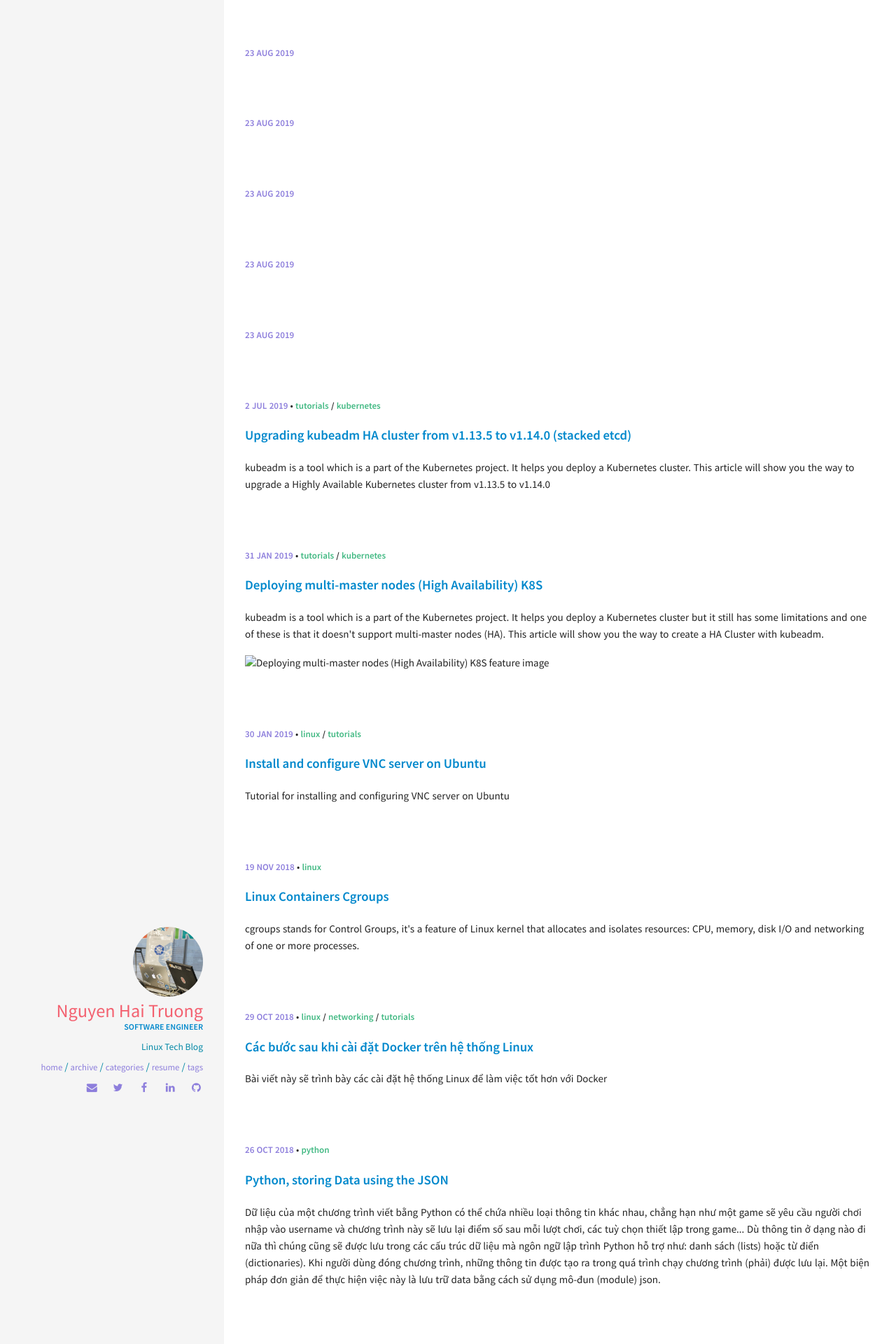
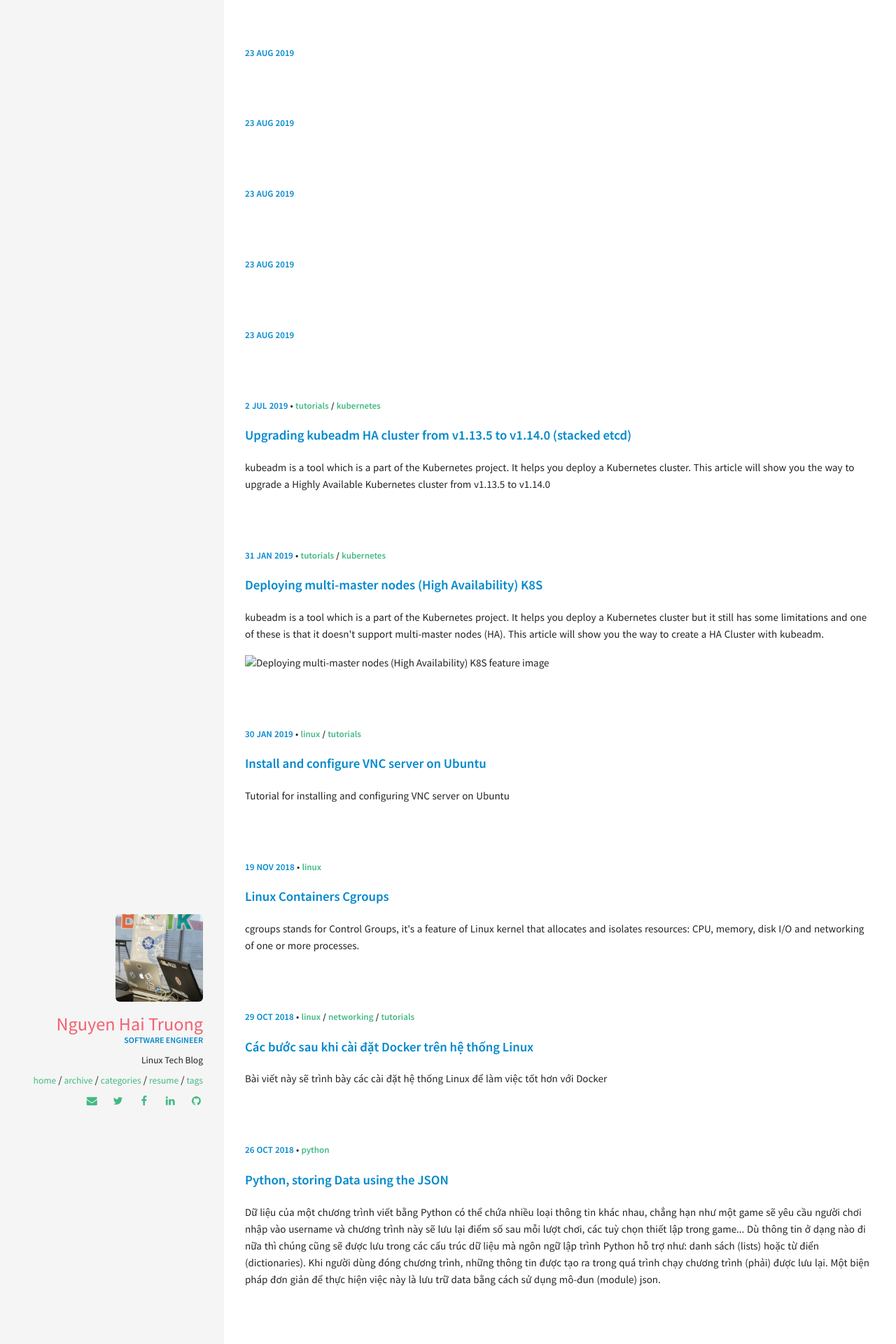
Before and after one commit to truongnh1992/truongnh1992.github.io, a Jekyll site: the page built from index.html, in a window 1280 px wide. Shown: the top 1920 px of the page at 70% size. Built offline with Jekyll 4.4.1, drawn with Linux system fonts in a browser that asks for light colours.

Commit message:
Updated
Signed-off-by: Nguyen Hai Truong <truongnh@vn.fujitsu.com>

```diff
--- a/_sass/pages/_layout.scss
+++ b/_sass/pages/_layout.scss
@@ -18,12 +18,12 @@
   }
 }
 .cover-card {
-  color: #0388a6;
   padding: 0 30px;
   .avatar {
-    border-radius: 50%;
-    width: 100px;
-    height: 100px;
+    border-radius: 5%;
+    width: 125px;
+    height: 125px;
+    margin-bottom: 12px;
     float: none;
     @include media-query($medium-screen) {
       margin-right: 0;
@@ -62,7 +62,6 @@
       display: inline-block;
       margin-left: 1em;
       a.social-link-item {
-        color: $secondary;
         &:hover,
         &:focus {
           color: lighten($secondary, 14%);
@@ -88,8 +87,7 @@
     & a {
       margin-top: 1em;
       text-transform: lowercase;
-      font-size: 85%;
-      color: $secondary;
+      font-size: 90%;
       &:hover,
       &:focus {
         color: lighten($secondary, 14%);
--- a/_sass/pages/_post.scss
+++ b/_sass/pages/_post.scss
@@ -64,7 +64,7 @@ section.post {
   font-size: 13px;
   font-weight: bold;
 	.post-date {
-		color: $secondary;
+		color: rgb(0, 136, 204);
 	}
 	.post-author {
 		text-transform: uppercase;
```
